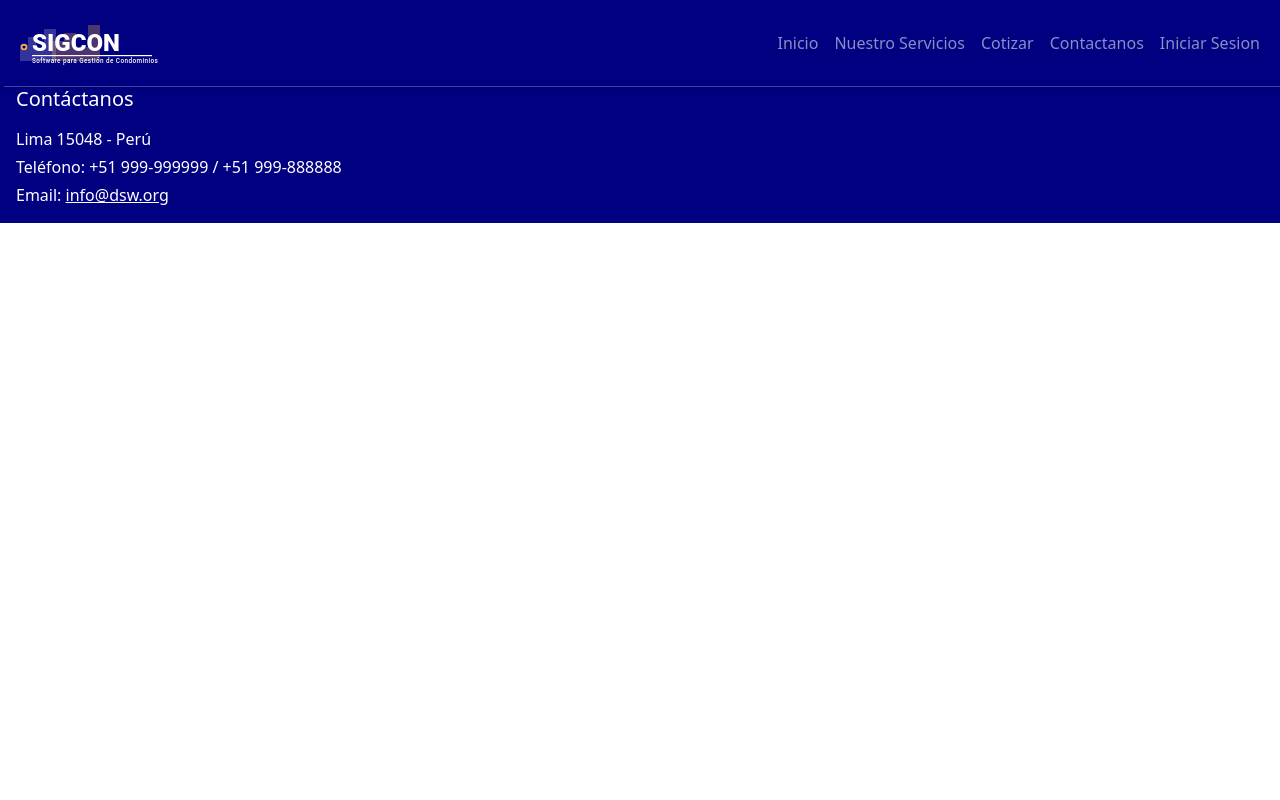
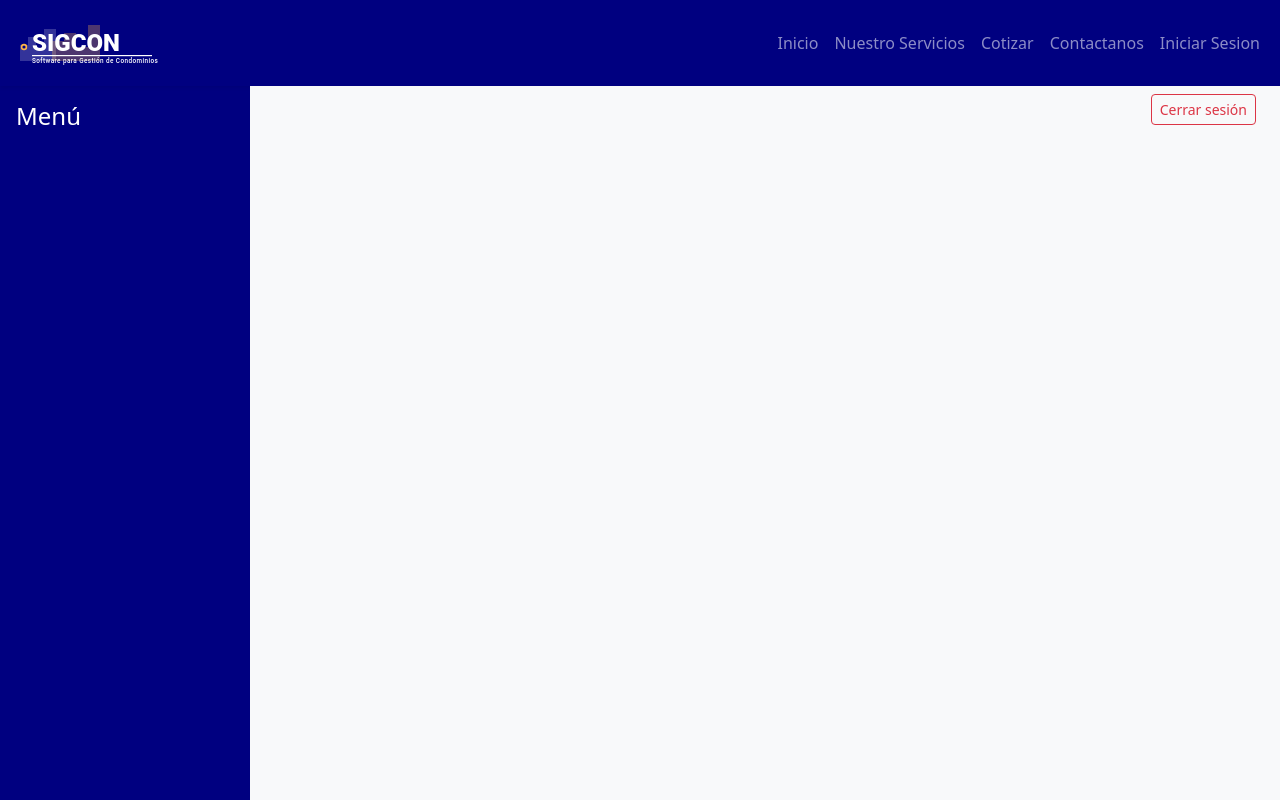
Before and after one commit to inwe-research-group/261dswS4AngularSigconFrontend, an Angular app: page /dashboard in a window 1280 px wide. Before the commit this address led to /. Shown: the top 800 px of the page. Built offline with nearby package versions, Linux system fonts and the light colour scheme.

Commit message:
add dashboard

```diff
--- a/src/app/app.html
+++ b/src/app/app.html
@@ -1,4 +1,8 @@
-<app-header />
-<app-toast-container />
-<router-outlet/>
-<app-footer />
+<div class="app-container">
+  <app-header />
+  <app-toast-container />
+  <main class="flex-grow-1 d-flex flex-column">
+    <router-outlet />
+  </main>
+  <app-footer />
+</div>
--- a/src/app/app.routes.ts
+++ b/src/app/app.routes.ts
@@ -1,9 +1,11 @@
 import { Routes } from '@angular/router';
 import {Home} from './components/home/home';
 import { InicioSesion } from './components/inicio-sesion/inicio-sesion';
+import { Dashboard } from './components/dashboard/dashboard';
 
 export const routes: Routes = [
   { path:'',component: Home},
   { path: 'login', component: InicioSesion},
-
+  { path: 'dashboard', component: Dashboard},
+  { path:'**',redirectTo:''},
 ];
--- /dev/null
+++ b/src/app/components/dashboard/dashboard.html
@@ -0,0 +1,32 @@
+<div class="dashboard-container d-flex">
+  <!-- Sidebar -->
+  <div class="sidebar bg-primary text-white p-3">
+    <h4 class="mb-4">Menú</h4>
+    <ul class="nav flex-column">
+      @for (modulo of user?.modulos; track modulo.idMod) {
+        <li class="nav-item">
+          <a class="nav-link text-white" [routerLink]="modulo.url">{{ modulo.descripcion }}</a>
+        </li>
+      }
+    </ul>
+
+  </div>
+
+  <!-- Main content -->
+  <div class="main-content flex-grow-1 d-flex flex-column">
+    <!-- Topbar -->
+    <nav class="navbar navbar-light bg-light justify-content-between px-4">
+      <div>
+        @if (user) {
+          <strong>{{ user.names }} </strong> - <span>{{ user.rol.codigo }}</span>
+        }
+      </div>
+      <button class="btn btn-outline-danger btn-sm" (click)="logout()">Cerrar sesión</button>
+    </nav>
+
+    <!-- Main Section -->
+    <div class="content-area container-fluid p-0 flex-grow-1">
+      <router-outlet></router-outlet>
+    </div>
+  </div>
+</div>
--- /dev/null
+++ b/src/app/components/dashboard/dashboard.scss
@@ -0,0 +1,25 @@
+.dashboard-container {
+  height: 100vh;
+  width: 100%;
+  overflow: hidden;
+
+  .sidebar {
+    width: 250px;
+    height: 100vh;
+    overflow-y: auto;
+    flex-shrink: 0;
+  }
+
+  .main-content {
+    height: 100vh;
+    overflow: hidden;
+    display: flex;
+    flex-direction: column;
+
+    .content-area {
+      flex-grow: 1;
+      overflow-y: auto;
+      background-color: #f8f9fa;
+    }
+  }
+}
--- /dev/null
+++ b/src/app/components/dashboard/dashboard.ts
@@ -0,0 +1,29 @@
+import { Component, OnInit, inject } from '@angular/core';
+import { Router,RouterModule } from '@angular/router';
+import { SessionService } from '../../services/session.service';
+import { AuthService } from '../../services/auth.service';
+import { UserSesion } from '../../model/user-sesion';
+
+
+@Component({
+  selector: 'app-dashboard',
+  imports: [RouterModule],
+  templateUrl: './dashboard.html',
+  styleUrl: './dashboard.scss',
+})
+export class Dashboard implements OnInit {
+  router = inject(Router);
+  sessionService = inject(SessionService);
+  authService = inject(AuthService);
+  user:UserSesion | null = null;
+
+  ngOnInit(): void {
+    this.user=this.sessionService.getInfoSession();
+  }
+
+  logout(){
+    this.authService.logout();
+    this.router.navigate(['/login']);
+  }
+
+}
--- a/src/app/components/inicio-sesion/inicio-sesion.html
+++ b/src/app/components/inicio-sesion/inicio-sesion.html
@@ -16,8 +16,9 @@
                 <label class="form-label" for="passwordPersona">Contraseña</label>
               </div>
 
+              <button data-mdb-button-init data-mdb-ripple-init class="btn btn-outline-light btn-lg px-5 me-3" type="submit">Ingresar</button>
               <button data-mdb-button-init data-mdb-ripple-init class="btn btn-outline-light btn-lg px-5 me-3" type="button" (click)="onBack()">Volver</button>
-              <button data-mdb-button-init data-mdb-ripple-init class="btn btn-outline-light btn-lg px-5 me-3" type="submit">Ingresar</button>
+
             </form>
 
             <div class="mt-4">
--- a/src/app/components/inicio-sesion/inicio-sesion.ts
+++ b/src/app/components/inicio-sesion/inicio-sesion.ts
@@ -47,7 +47,7 @@
 
         this.toastService.show('Ingreso exitoso', 'success');
         console.log('Login successful');
-        this.router.navigate(['/']);
+        this.router.navigate(['/dashboard']);
       },
       (err:any)=>{
         console.log(err);
```
Also changed, not shown: 1 other file (tests, documents, lock files or other folders).
